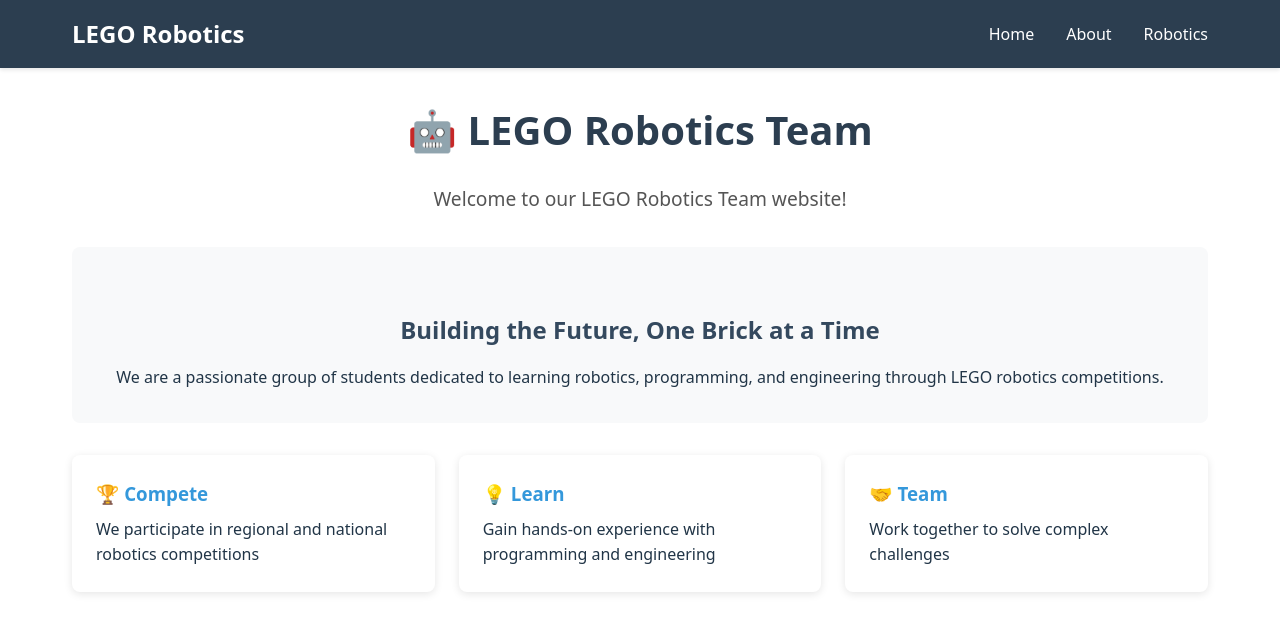
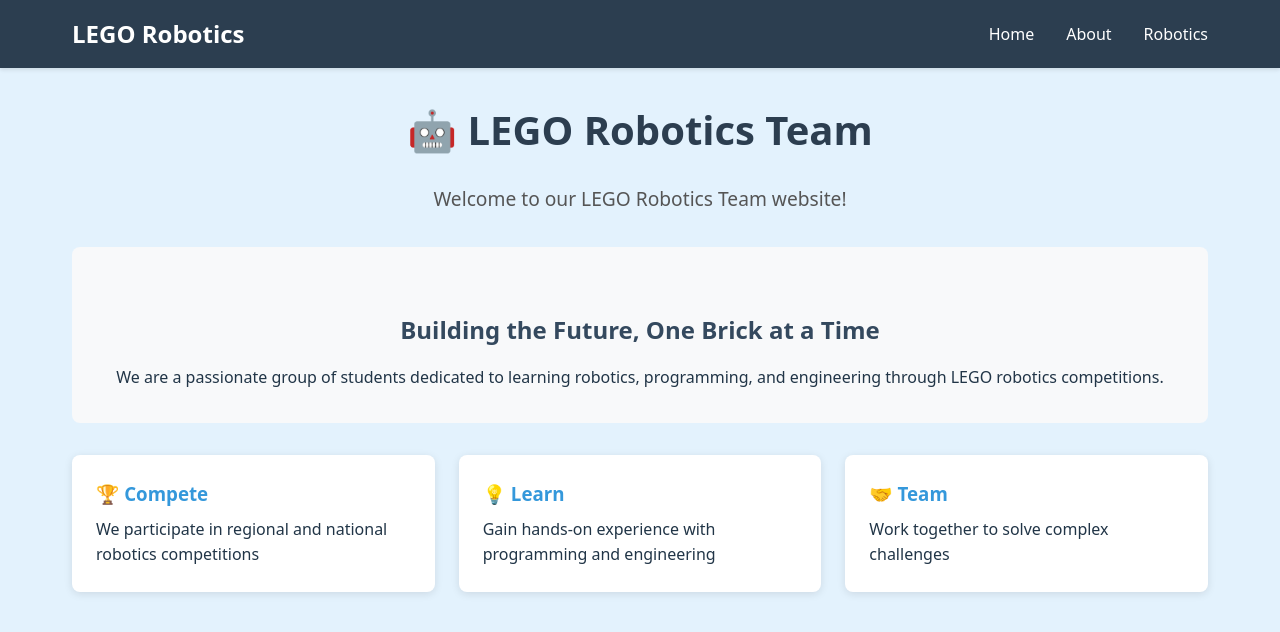
Before and after one commit to qkfang/ghc-demo-coding-agent, a React (Vite) app in the folder robotics-website/: page / in a window 1280 px wide. Shown: the top 632 px of the page. Built offline with nearby package versions, Linux system fonts and the light colour scheme.

Commit message:
Add blue background to frontend
Co-authored-by: qkfang <138417504+qkfang@users.noreply.github.com>

```diff
--- a/robotics-website/src/index.css
+++ b/robotics-website/src/index.css
@@ -10,7 +10,7 @@
   font-weight: 400;
 
   color: #213547;
-  background-color: #ffffff;
+  background-color: #e3f2fd;
 
   font-synthesis: none;
   text-rendering: optimizeLegibility;
```
